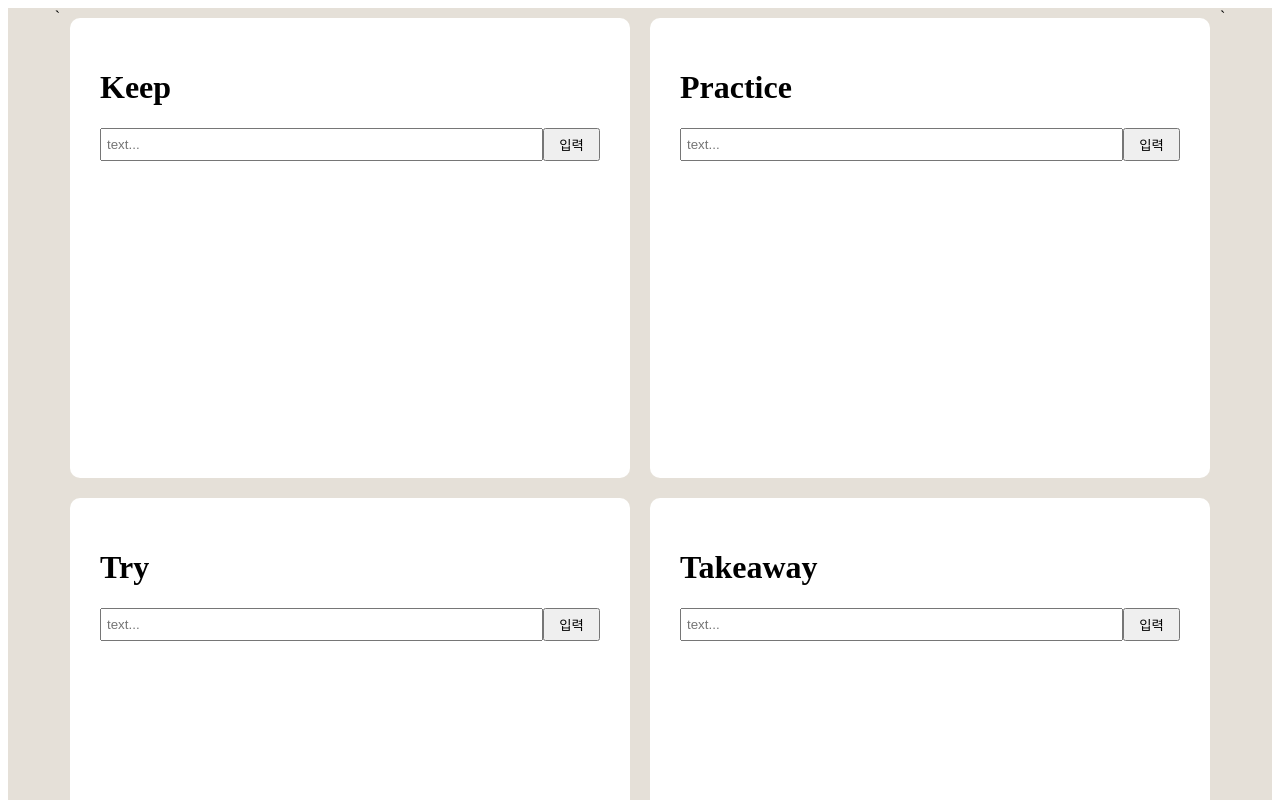
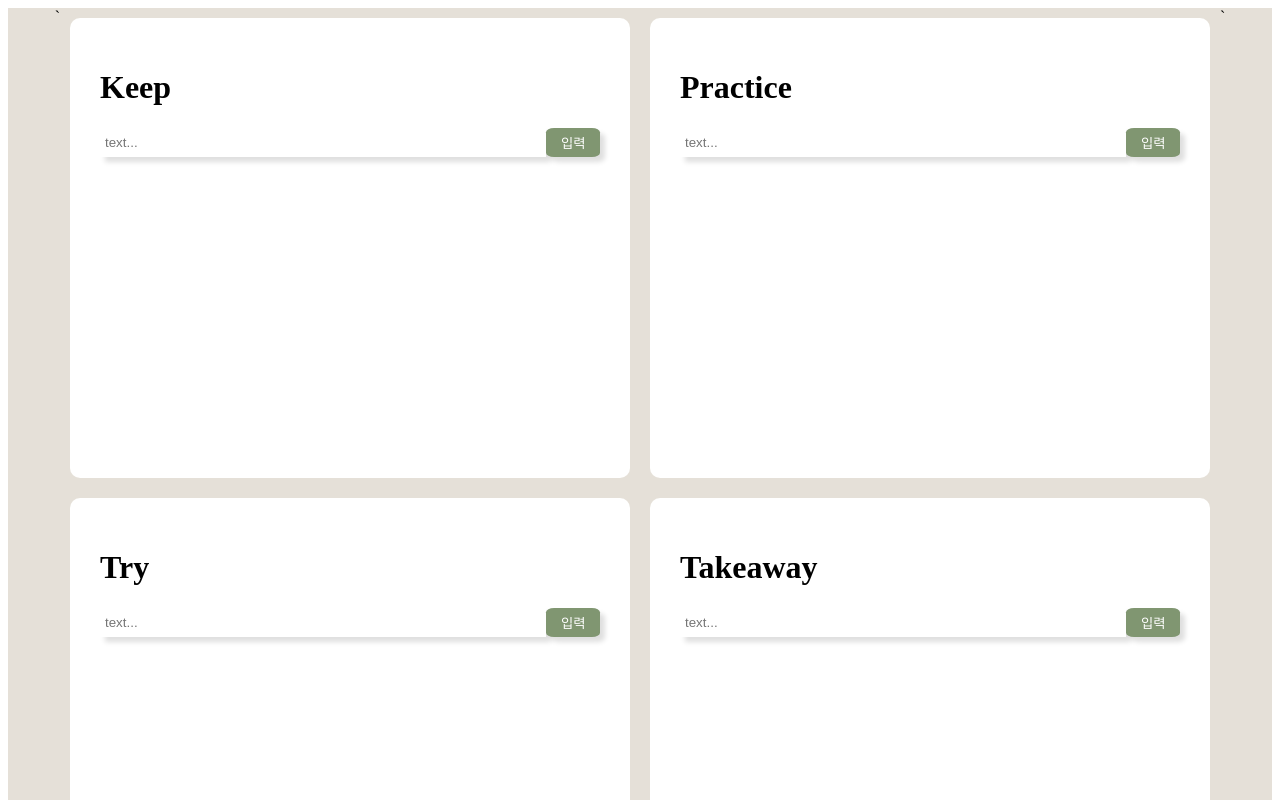
Before and after one commit to yungan9/KPT-Project, a React (Create React App) app: page / in a window 1280 px wide. Shown: the top 800 px of the page. Built offline with nearby package versions, Linux system fonts and the light colour scheme; the HTML template or start-up script is replaced by a standard one.

Commit message:
Design:Modify form design

```diff
--- a/src/App.css
+++ b/src/App.css
@@ -14,6 +14,7 @@
   margin: 10px;
   background: #fff;
   border-radius: 10px;
+
 }
 
 
@@ -24,8 +25,16 @@ form{
 input{
   flex: 10;
   padding: 5px;
+  border: none;
+  box-shadow: 5px 5px 5px rgb(0 0 0 / 13%);
+
 }
 
 .btn{
   flex:1;
+  border-radius : 15%;
+  cursor: pointer;
+  background-color: #809671;
+  border: none;
+  color: #fff;
 }
--- a/src/components/Section.jsx
+++ b/src/components/Section.jsx
@@ -1,6 +1,7 @@
 import React, { useState } from "react";
 import List from "../components/List";
 import Form from "../components/Form";
+import "../style/List.css";
 
 export default function Section({part}) {
   const [todoData, setTodoData] = useState([]);
@@ -22,7 +23,9 @@ export default function Section({part}) {
         <div className="title">
           <h1>{part}</h1>
           <Form value={value} setValue={setValue} handleSubmit={handleSubmit} />
-          <List todoData={todoData} setTodoData={setTodoData} />
+          <div className="board">
+            <List todoData={todoData} setTodoData={setTodoData} />
+          </div>
         </div>
     </div>
   );
--- a/src/style/List.css
+++ b/src/style/List.css
@@ -1,11 +1,20 @@
+.board{
+  display: flex;
+  flex-direction: row;
+  flex-wrap: wrap;
+  height: 300px;
+}
+
 .memoBlock{
-    /* display:flex; */
+  display: flex;
     position: relative;
     width: 150px;
     height: 150px;
     padding: 20px;
+    background-color: #fff;
     box-shadow: 9px 17px 13px rgb(0 0 0 / 16%);
     font-size: 15px;
+    margin:10px;
   }
 
   .delete{
```
